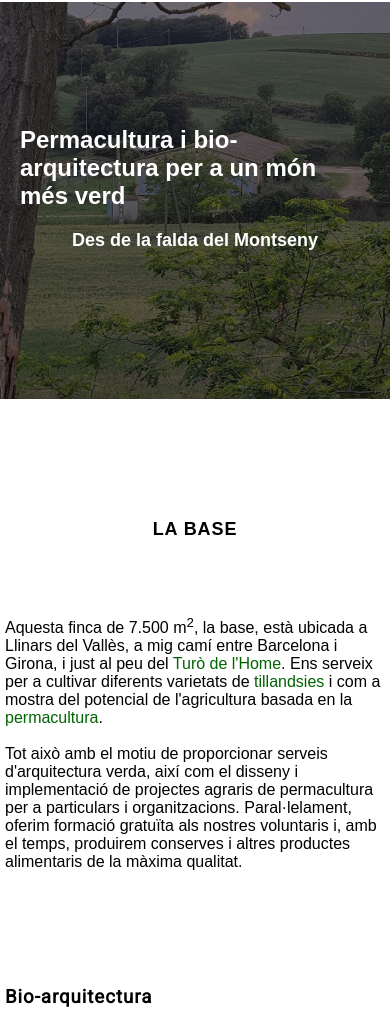
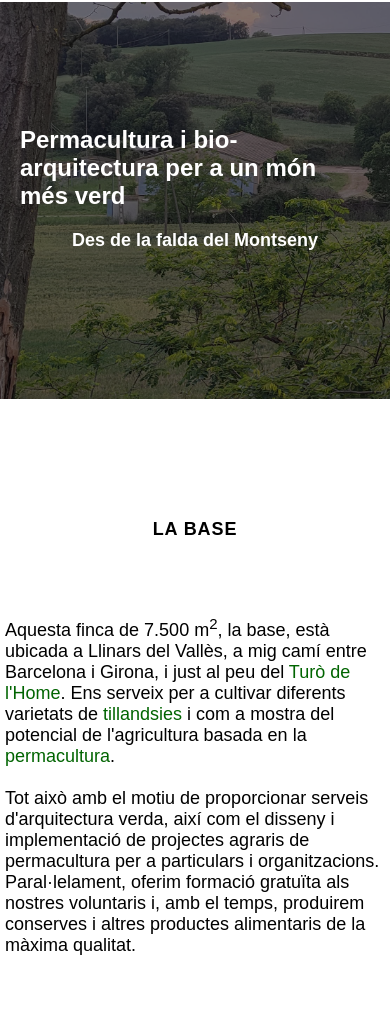
Before and after one commit to Lancelot1991/Lancelot1991.github.io, a plain HTML site: page index.html in a window 390 px wide. Shown: the part 68-1094 px from the top of the page. Drawn offline with nearby package versions, Linux system fonts and the light colour scheme.

Commit message:
Add files via upload

```diff
--- a/main.css
+++ b/main.css
@@ -167,7 +167,7 @@ p{
     padding: 50px 0 20px 0;
 }
 
-@media screen and (max-width: 768px) {
+@media screen and (max-width: 868px) {
     .logo{
         padding-left: 10px;
         font-weight: 600;
@@ -180,7 +180,7 @@ p{
     .slogan{
         font-size: x-large;
     }
-    .subtitol{
+    .subtitol, p{
         font-size: large;
     }
     .card-wrap{
```
